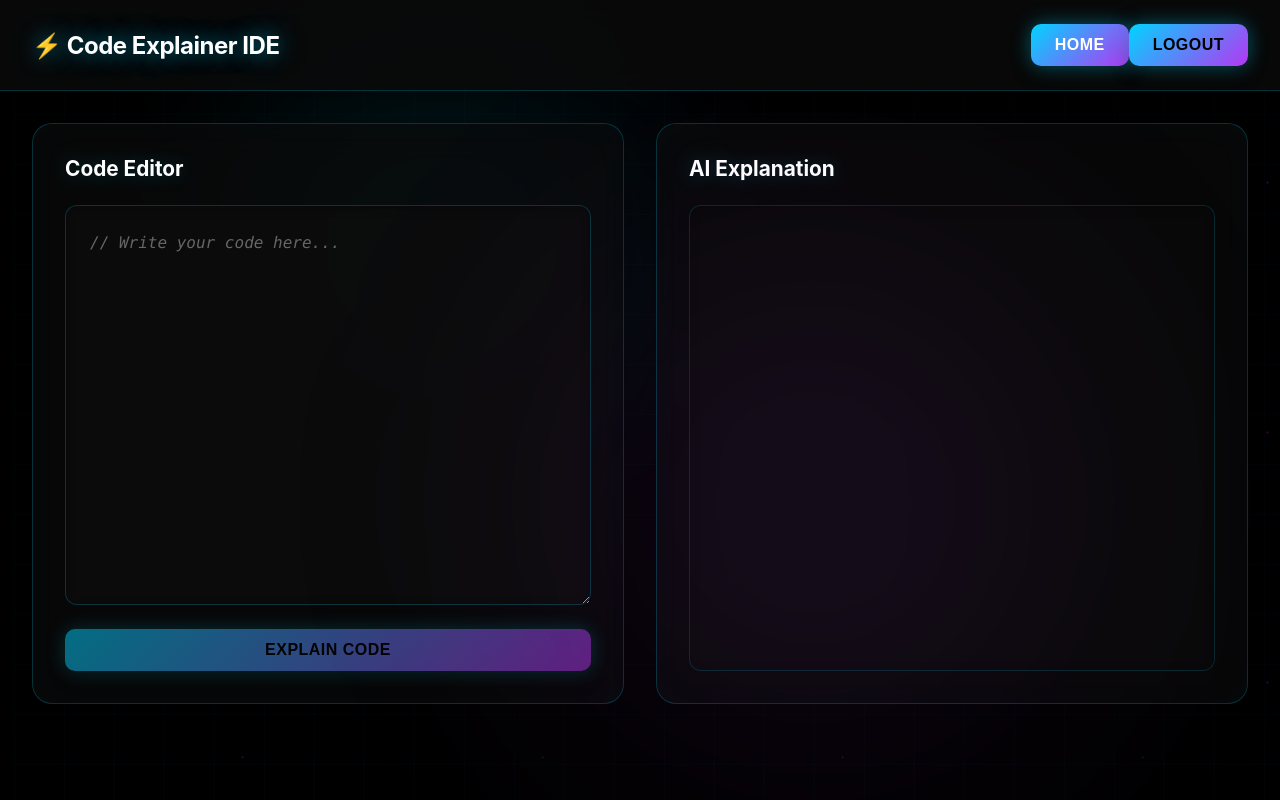
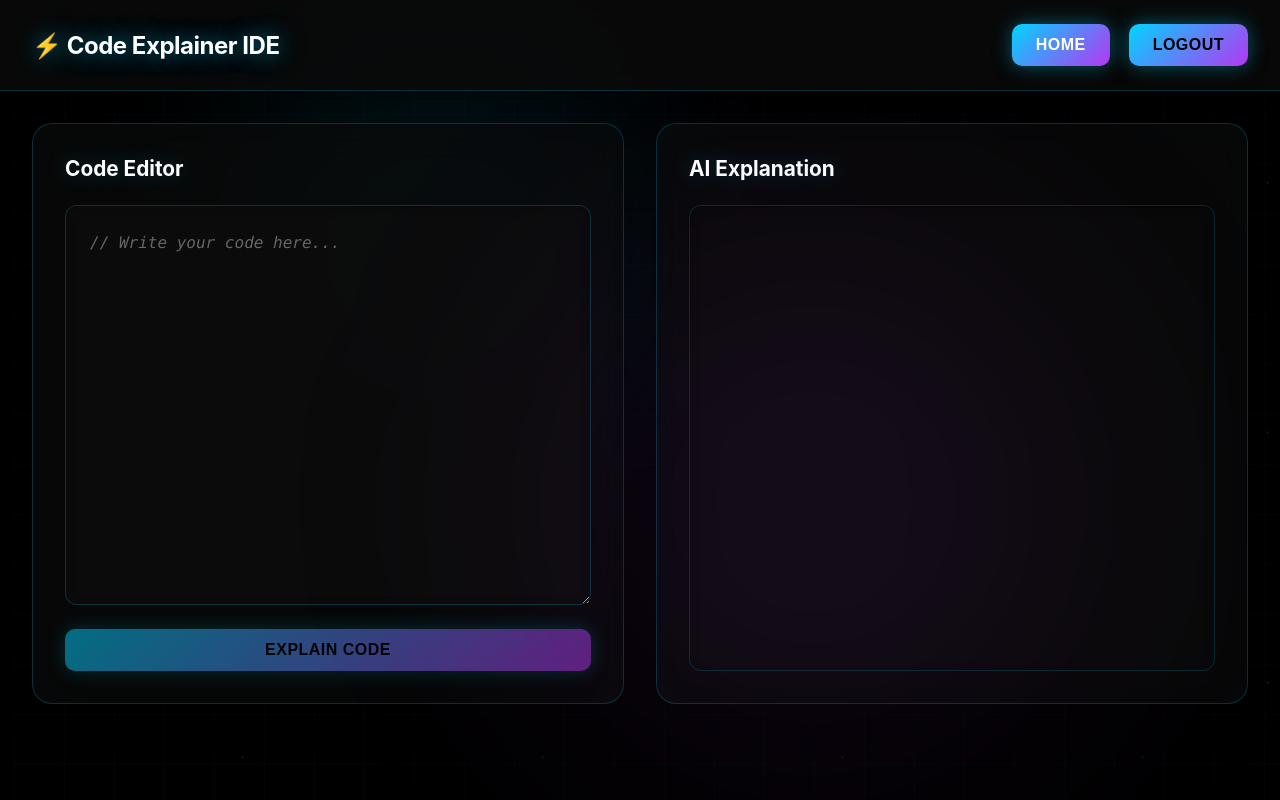
Before and after one commit to yadavrajneesh481/codedecoder, a React (Vite) app in the folder client/: page /codeexplainer in a window 1280 px wide. Built offline with nearby package versions, Linux system fonts and the light colour scheme; sample sign-in values are in the browser's storage.

Commit message:
Add Netlify SPA redirect

```diff
--- a/client/src/pages/CodeExplainer.jsx
+++ b/client/src/pages/CodeExplainer.jsx
@@ -55,8 +55,8 @@ function CodeExplainer() {
         <div className="wrapper">
             <div className="topbar">
                 <div className="logo">⚡ Code Explainer IDE</div>
-    <div>
-    <button className='btn' ><a href="/" style={{color:"white", textDecoration:"none"}}>Home</a></button>
+    <div style={{display:"flex" , gap:"19px"}}>
+    <button className='btn' ><a href="/" style={{color:"white", textDecoration:"none", display:"flex" , width:"100%",height:"100%"}}>Home</a></button>
     <button className='btn' onClick={handleLogout}>Logout</button>
     </div>
             </div>
```
